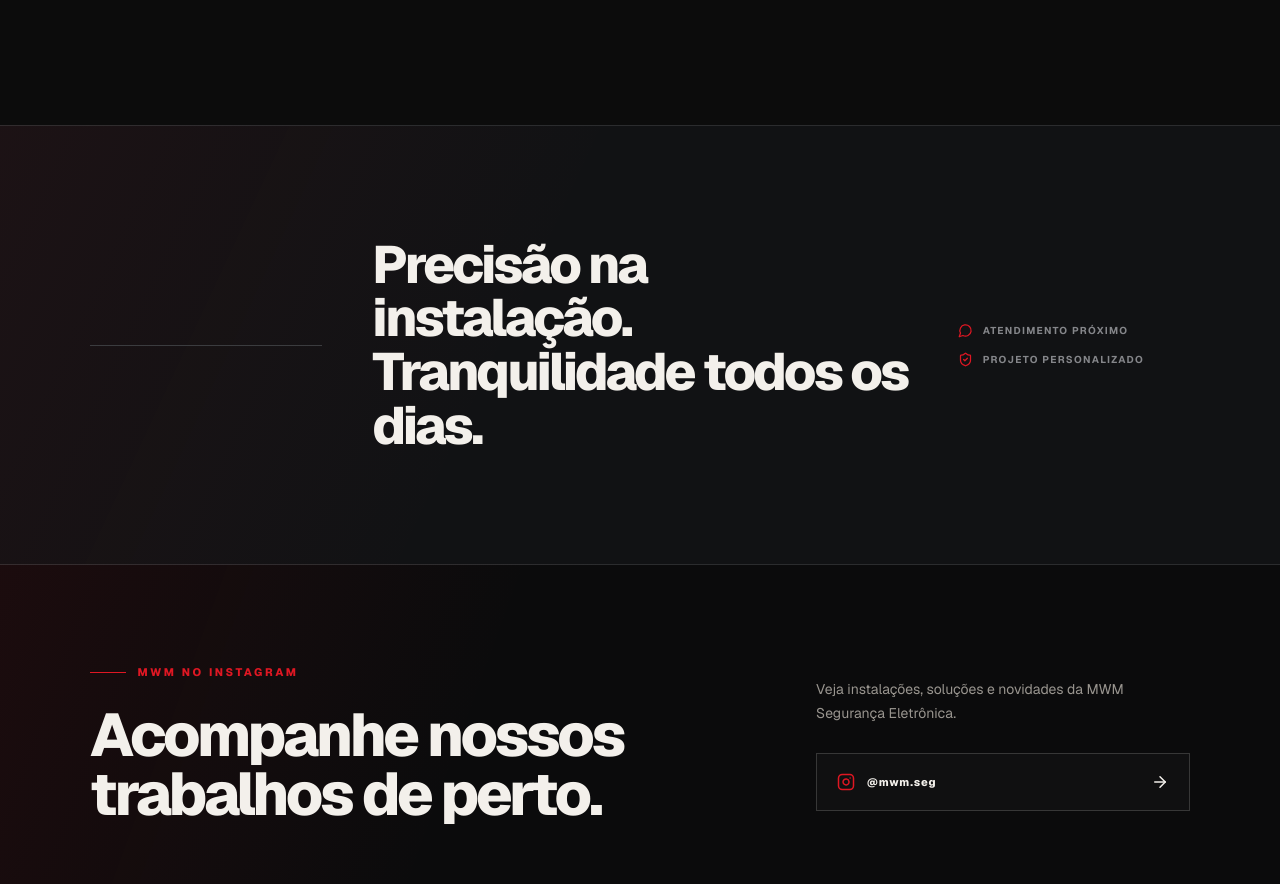
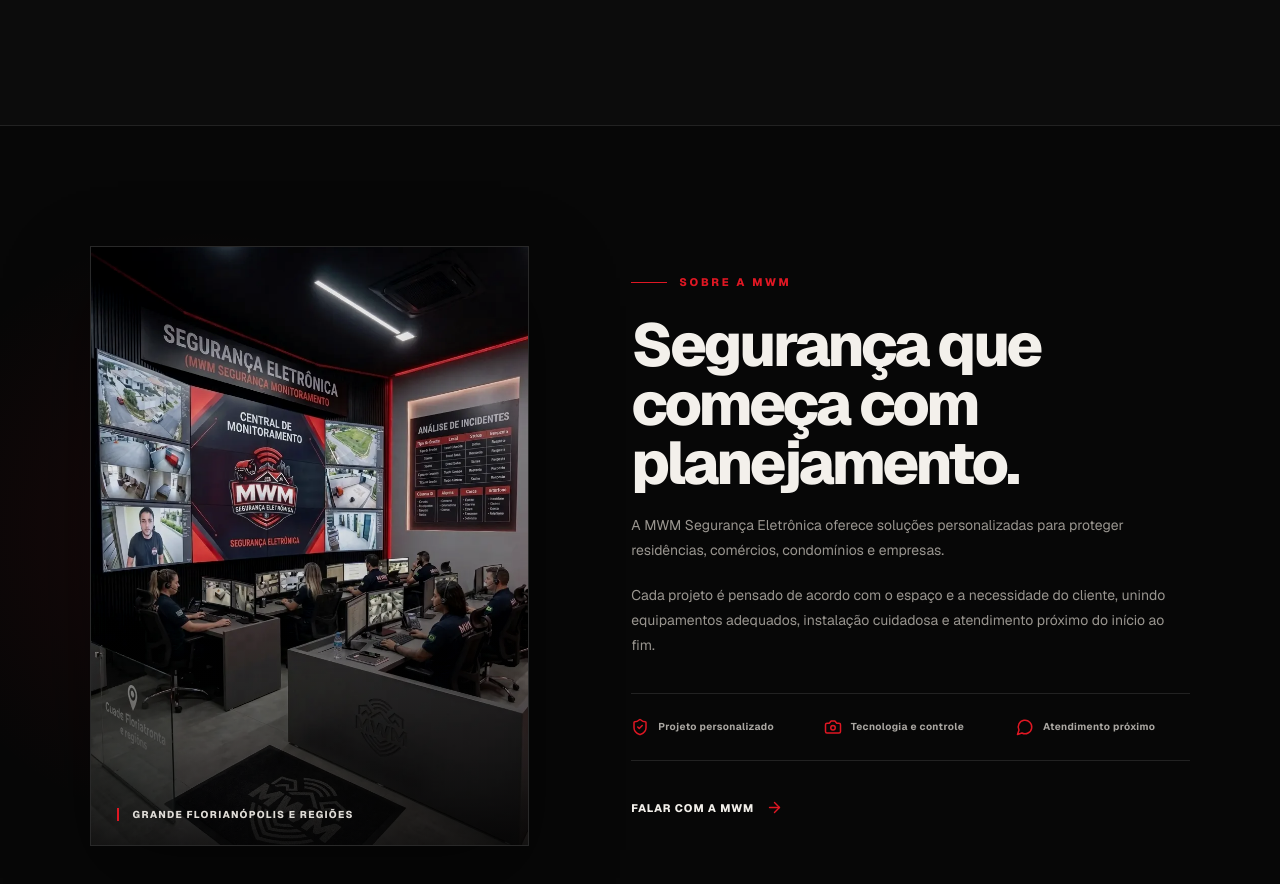
Before and after one commit to byeduardaanjos/MWM, a Next.js app: page / in a window 1280 px wide. Shown: the part 1880-2764 px from the top of the page. Built offline with nearby package versions, Linux system fonts and the light colour scheme.

Commit message:
Adiciona seção sobre a MWM

```diff
--- a/app/globals.css
+++ b/app/globals.css
@@ -248,6 +248,108 @@
   margin: 0;
   color: var(--muted); font-size: 13px; line-height: 1.7;
 }
+
+.about {
+  padding: 120px clamp(22px, 7vw, 108px);
+  display: grid;
+  grid-template-columns: minmax(340px, .88fr) minmax(430px, 1.12fr);
+  align-items: center;
+  gap: clamp(55px, 8vw, 125px);
+  background:
+    radial-gradient(circle at 16% 48%, rgba(223,23,35,.09), transparent 26%),
+    #070707;
+  border-top: 1px solid var(--line);
+}
+.about-photo {
+  position: relative;
+  min-height: 600px;
+  overflow: hidden;
+  border: 1px solid rgba(255,255,255,.12);
+  background: #0b0b0b;
+  box-shadow: 0 32px 80px rgba(0,0,0,.42);
+}
+.about-photo::after {
+  content: "";
+  position: absolute;
+  inset: 0;
+  background: linear-gradient(180deg, transparent 60%, rgba(3,3,3,.82) 100%);
+  pointer-events: none;
+}
+.about-photo img {
+  position: absolute;
+  inset: 0;
+  width: 100%;
+  height: 100%;
+  object-fit: cover;
+  object-position: center;
+  filter: saturate(.86) contrast(1.04) brightness(.9);
+}
+.about-photo > span {
+  position: absolute;
+  z-index: 1;
+  left: 26px;
+  bottom: 24px;
+  padding-left: 14px;
+  color: #dfdcd7;
+  border-left: 2px solid var(--red);
+  font-size: 10px;
+  font-weight: 750;
+  letter-spacing: .13em;
+  text-transform: uppercase;
+}
+.about-content h2 {
+  max-width: 690px;
+  margin: 0;
+  font-size: clamp(42px, 4.7vw, 66px);
+  line-height: .98;
+  font-weight: 720;
+  letter-spacing: -.055em;
+}
+.about-content > p:not(.label) {
+  max-width: 620px;
+  margin: 20px 0 0;
+  color: var(--muted);
+  font-size: 14px;
+  line-height: 1.78;
+}
+.about-content .about-lead {
+  margin-top: 32px;
+  color: #d0ccc6;
+  font-size: 17px;
+  line-height: 1.65;
+}
+.about-highlights {
+  margin: 35px 0;
+  padding: 24px 0;
+  display: grid;
+  grid-template-columns: repeat(3, minmax(0, 1fr));
+  gap: 18px;
+  border-top: 1px solid var(--line);
+  border-bottom: 1px solid var(--line);
+}
+.about-highlights span {
+  display: flex;
+  align-items: center;
+  gap: 9px;
+  color: #aaa7a2;
+  font-size: 10px;
+  font-weight: 700;
+  line-height: 1.4;
+  letter-spacing: .04em;
+}
+.about-highlights svg { color: var(--red); flex: 0 0 auto; }
+.about-link {
+  display: inline-flex;
+  align-items: center;
+  gap: 12px;
+  color: #f2efea;
+  font-size: 11px;
+  font-weight: 800;
+  letter-spacing: .08em;
+  text-transform: uppercase;
+}
+.about-link svg { color: var(--red); transition: transform .2s ease; }
+.about-link:hover svg { transform: translateX(4px); }
 
 .signature {
   min-height: 440px;
@@ -569,6 +671,14 @@
   .service-grid article:nth-last-child(-n + 3) { border-bottom: 1px solid var(--line); }
   .service-grid article:last-child { border-bottom: 0; }
   .service-content { padding-top: 22px; }
+  .about {
+    grid-template-columns: 1fr;
+    gap: 52px;
+  }
+  .about-photo {
+    width: min(100%, 620px);
+    min-height: 680px;
+  }
   .signature { grid-template-columns: 1fr; min-height: auto; gap: 35px; }
   .signature-line { width: 80px; background: var(--red); }
   .contact { grid-template-columns: 1fr; }
@@ -620,7 +730,13 @@
     font-size: 9px;
     box-shadow: 0 12px 28px rgba(0,0,0,.34);
   }
-  .services, .contact, .signature, .instagram-showcase { padding: 82px 20px; }
+  .services, .about, .contact, .signature, .instagram-showcase { padding: 82px 20px; }
+  .about { gap: 42px; }
+  .about-photo {
+    width: 100%;
+    min-height: 500px;
+  }
+  .about-highlights { grid-template-columns: 1fr; }
   .instagram-showcase { gap: 42px; }
   .contact { gap: 48px; }
   .form-grid { grid-template-columns: 1fr; }
--- a/app/page.tsx
+++ b/app/page.tsx
@@ -74,6 +74,7 @@
         <nav aria-label="Navegação principal">
           <a href="#inicio">Início</a>
           <a href="#servicos">Serviços</a>
+          <a href="#sobre">Sobre</a>
           <a href="#contato">Contato</a>
         </nav>
         <a className="header-contact" href="#contato">
@@ -132,6 +133,40 @@
         </div>
       </section>
 
+      <section className="about" id="sobre">
+        <div className="about-photo">
+          <Image
+            src="/assets/central-mwm.webp"
+            alt="Central de monitoramento da MWM Segurança Eletrônica"
+            width={864}
+            height={1222}
+            sizes="(max-width: 800px) 100vw, 46vw"
+          />
+          <span>Grande Florianópolis e regiões</span>
+        </div>
+        <div className="about-content">
+          <p className="label"><span /> SOBRE A MWM</p>
+          <h2>Segurança que começa com planejamento.</h2>
+          <p className="about-lead">
+            A MWM Segurança Eletrônica oferece soluções personalizadas para proteger residências,
+            comércios, condomínios e empresas.
+          </p>
+          <p>
+            Cada projeto é pensado de acordo com o espaço e a necessidade do cliente, unindo
+            equipamentos adequados, instalação cuidadosa e atendimento próximo do início ao fim.
+          </p>
+          <div className="about-highlights">
+            <span><ShieldCheck size={18} aria-hidden="true" /> Projeto personalizado</span>
+            <span><Camera size={18} aria-hidden="true" /> Tecnologia e controle</span>
+            <span><MessageCircle size={18} aria-hidden="true" /> Atendimento próximo</span>
+          </div>
+          <a className="about-link" href="#contato">
+            Falar com a MWM
+            <ArrowRight size={17} aria-hidden="true" />
+          </a>
+        </div>
+      </section>
+
       <section className="signature">
         <div className="signature-line" />
         <p>Precisão na instalação.<br />Tranquilidade todos os dias.</p>
```
Also changed, not shown: public/assets/central-mwm.webp (added).
